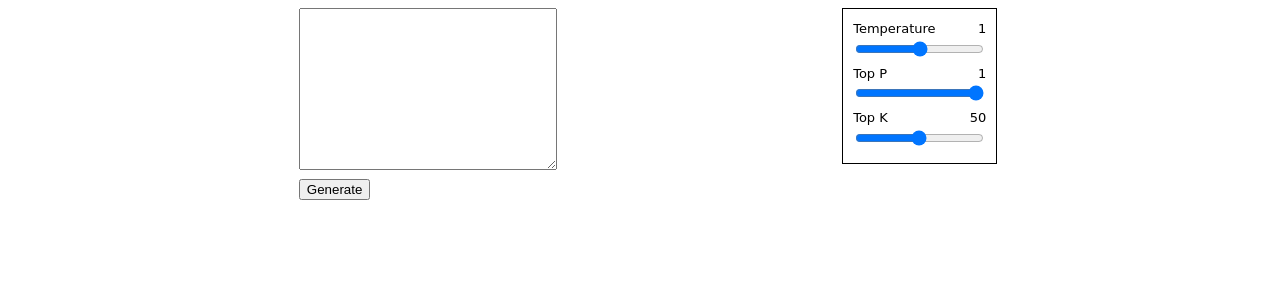
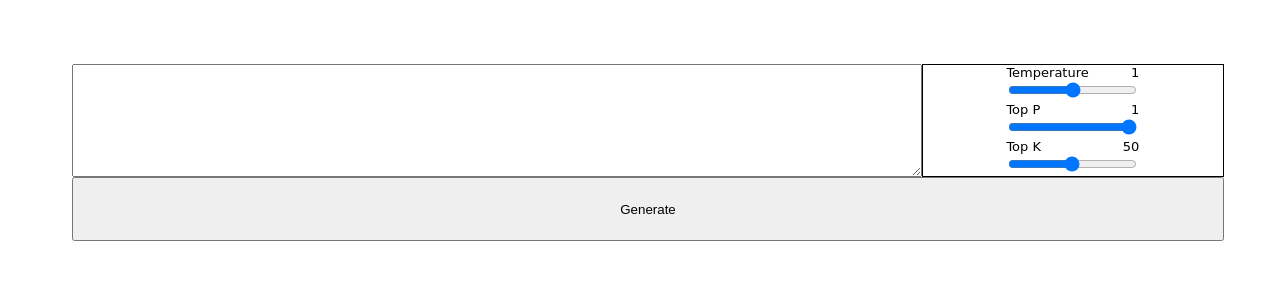
Before and after one commit to erl-j/abc-composer, a React (Vite) app: page / in a window 1280 px wide. Shown: the top 300 px of the page. Built offline with nearby package versions, Linux system fonts and the light colour scheme.

Commit message:
fix css + midi download

```diff
--- a/src/App.jsx
+++ b/src/App.jsx
@@ -93,33 +93,33 @@ function App() {
   // everything before @ is text
 
   return (
-    <div style={{ width: "100vw", height: "100vh", display: "flex", flexDirection:"column" }}>
-      {/* <h1>abc composer</h1> */}
-      <div style={{ display: "flex", flexDirection: "row", justifyContent:"space-evenly" }}>
-        <div>
-        <textarea value={input} onChange={e => setInput(e.target.value)} style={{ width: "100%", height:"100%" }} />
-        <button disabled={disabled} onClick={generate}>Generate</button>
-        </div>
-        <div style={{ display: "flex", flexDirection: "column", alignItems: "center", border: "1px solid black", padding: "10px" }}>
+    <div style={{ width: "100vw", height: "100vh" }}>
+      <div style={{ display: "flex", flexDirection: "column", justifyContent: "left", height:"100%", margin:64}}>
+        {/* generation settings */}
+        <div style={{ display: "flex", flexDirection: "row", justifyContent: "space-evenly" }}>
+          <textarea style={{ flexGrow: 4 }} value={input} onChange={e => setInput(e.target.value)} />
+          <div style={{ flexGrow: 1, display: "flex", flexDirection: "column", alignItems: "center", border: "1px solid black", }}>
             <Range min={0} max={2} step={0.01} defaultValue={1} label="Temperature" description="" value={generationParams.temperature} onChange={value => setGenerationParams(oldGenerationParams => ({ ...oldGenerationParams, temperature: value }))} />
             <Range min={0} max={1} step={0.01} defaultValue={1} label="Top P" description="" value={generationParams.top_p} onChange={value => setGenerationParams(oldGenerationParams => ({ ...oldGenerationParams, top_p: value }))} />
             <Range min={1} max={100} step={1} defaultValue={50} label="Top K" description="" value={generationParams.top_k} onChange={value => setGenerationParams(oldGenerationParams => ({ ...oldGenerationParams, top_k: value }))} />
           </div>
+        </div>
+        <button style={{height:64}} disabled={disabled} onClick={generate}>Generate</button>
 
-      </div>
-
-      <div style={{ display: "flex", flexDirection: "column", alignItems: "center" }}>
-
-        {ready && <Editor abc={abc} setAbc={setAbc} />}
-        {ready === false && (
+        {/* output */}
+        <div style={{ display: "flex", flexDirection: "row", alignItems: "center" }}>
+          {progressItems.length > 0 &&
+            (<div>
               <label>Loading models... (only run once)</label>
-        )}
               {progressItems.map(data => (
                 <div key={data.file}>
                   <Progress text={data.file} percentage={data.progress} />
                 </div>
               ))}
-        {/* <img src="logo.png" alt="logo" style={{ width: "200px", height: "200px" }} /> */}
+            </div>
+            )}
+          {ready && <Editor abc={abc} setAbc={setAbc} />}
+        </div>
       </div>
     </div>
   )
--- a/src/Editor.jsx
+++ b/src/Editor.jsx
@@ -5,18 +5,18 @@ import ABCJS from "abcjs";
 import "./abc-audio.css";
 
 
-const Editor = ({abc,setAbc}) => {
+const Editor = ({ abc, setAbc }) => {
 
     const abcEditor = React.useRef(null);
 
     React.useEffect(() => {
-        abcEditor.current= new ABCJS.Editor("abc", {
+        abcEditor.current = new ABCJS.Editor("abc", {
             canvas_id: "paper",
             warnings_id: "warnings",
             abcjsParams: {}
         });
     }
-    , []);
+        , []);
 
     React.useEffect(() => {
         if (ABCJS.synth.supportsAudio()) {
@@ -48,14 +48,29 @@ const Editor = ({abc,setAbc}) => {
     }
         , [abc]);
 
+    const downloadMidi = () => {
+        var abc = document.getElementById("abc").value;
+        var a = document.getElementById("midi-download");
+        var midi = ABCJS.synth.getMidiFile(abc, { midiOutputType: "encoded" })
+        a.setAttribute("href", midi)
+        a.click();
+    }
+
     return (
-        <div>
-            <div className="container">
-            <textarea id="abc" cols="80" rows="12" spellCheck="false" value={abc} onChange={(e) => setAbc(e.target.value)}>
-            </textarea>
-            <div id="paper"></div>
-            <div id="warnings"></div>
-            <div id="audio"></div>
+        <div style={{ display: "flex", flexDirection: "column", alignItems: "center", width: "100%" }}>
+            <div style={{ display: "flex", flexDirection: "row", justifyContent: "space-evenly", width: "100%" }} >
+            <div id="audio" className="abcjs-inline-audio" style={{ width: "20%" }}></div>
+            <button onClick={downloadMidi}>Download midi</button>
+            <a id="midi-download" download="example.mid"></a>
+            </div>
+
+            <div style={{ display: "flex", flexDirection: "row", justifyContent: "space-evenly", width: "100%" }} >
+                <textarea style={{ flexGrow: 3 }} id="abc" spellCheck="false" value={abc} onChange={(e) => setAbc(e.target.value)} />
+                <div style={{ flexGrow: 3, display: "flex", flexDirection: "column", alignItems: "center", }}>
+                    <div id="paper"></div>
+                    <div id="warnings"></div>
+                </div>
+
             </div>
         </div>
     );
--- a/src/abc-audio.css
+++ b/src/abc-audio.css
@@ -1,4 +1,4 @@
-* Some basic CSS to make the Audio controls in abcjs presentable. */
+/* Some basic CSS to make the Audio controls in abcjs presentable. */
 
 .abcjs-inline-audio {
 	height: 26px;
--- a/src/index.css
+++ b/src/index.css
@@ -1,13 +1,13 @@
 :root {
   font-family: Comic Sans MS, Comic Sans, cursive;
-  line-height: 1.5;
-  font-weight: 400;
+  /* line-height: 1.5;
+  font-weight: 400; */
 
   color-scheme: light dark;
-  background-color: white;
+  /* background-color: white; */
 
-  font-synthesis: none;
+  /* font-synthesis: none;
   text-rendering: optimizeLegibility;
   -webkit-font-smoothing: antialiased;
-  -moz-osx-font-smoothing: grayscale;
+  -moz-osx-font-smoothing: grayscale; */
 }
```
Lines whose indentation alone changed are shown as unchanged.
